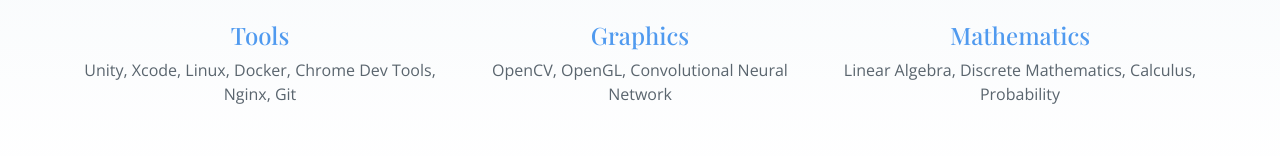
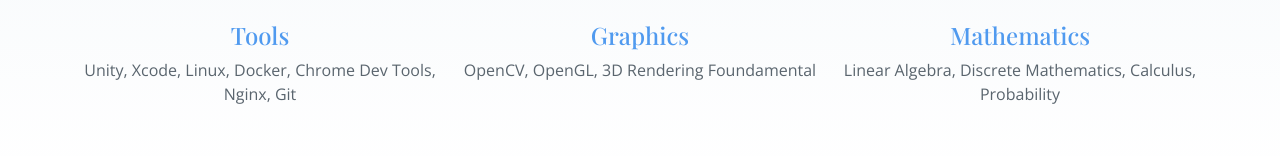
Before and after one commit to larrywong98/CSCI571.github.io, a plain HTML site: page index.html in a window 1280 px wide. Shown: the part 4138-4294 px from the top of the page. Drawn offline with nearby package versions, Linux system fonts and the light colour scheme; a web font is replaced by a local one.

Commit message:
modified resume

```diff
--- a/index.html
+++ b/index.html
@@ -328,7 +328,7 @@
           <div class="col-lg-4 col-md-6 mt-4 aos-init aos-animate" data-aos="zoom-in" data-aos-delay="200">
             <div class="icon-box iconbox-red text-center">
               <h4><a href="#skills">Graphics</a></h4>
-              <p>OpenCV, OpenGL, Convolutional Neural Network</p>
+              <p>OpenCV, OpenGL, 3D Rendering Foundamental</p>
             </div>
           </div>
           <div class="col-lg-4 col-md-6 mt-4 aos-init aos-animate" data-aos="zoom-in" data-aos-delay="300">
```
